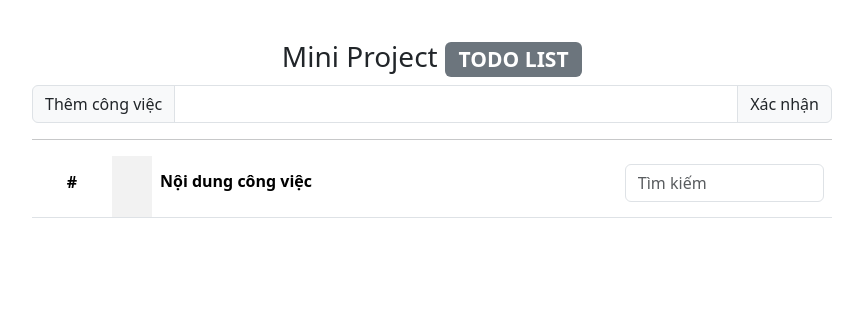
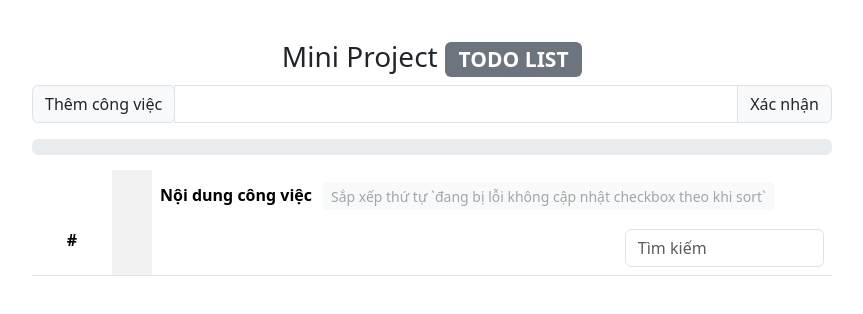
Before and after one commit to TtinTt/ra-learn-ractJs, a React (Create React App) app: page / in a window 1280 px wide. Shown: the top 314 px of the page, without its empty margins (208-1071 px from the left). Built offline with nearby package versions, Linux system fonts and the light colour scheme.

Commit message:
no message

```diff
--- a/src/App.css
+++ b/src/App.css
@@ -2,7 +2,7 @@
   text-align: center;
   width: 800px;
   margin: auto;
-  padding-top: 40px;
+  /* padding-top: 40px; */
 }
 .todovalue {
   float: left;
@@ -19,6 +19,51 @@
 .infoTodo {
   width: 100%;
 }
+.btn:hover {
+  box-shadow: rgba(100, 100, 111, 0.2) 0px 7px 29px 0px;
+}
+.progress {
+  margin-top: 5px !important;
+  margin-bottom: 10px;
+}
+.show {
+  color: #ffffff !important;
+  background: rgb(0, 93, 184) !important;
+  background: linear-gradient(
+    0deg,
+    rgb(34, 55, 195) 0%,
+    rgba(45, 129, 253, 1) 100%
+  ) !important;
+  --bs-alert-padding-y: 0.1rem !important;
+  margin-bottom: 5px !important;
+  margin-top: -10px !important;
+}
+
+td input {
+  cursor: auto;
+}
+#deleteBtn {
+  background-color: rgb(199, 199, 199);
+  color: white;
+}
+#deleteBtn:hover {
+  background-color: rgb(49, 49, 49) !important;
+  color: white !important;
+}
+.topPage {
+  position: fixed;
+  text-align: center;
+  width: 800px;
+  margin: auto;
+  margin-top: -80px;
+  padding-top: 120px;
+  background-color: white;
+  z-index: 10;
+}
+main {
+  padding-top: 170px;
+  width: 100%;
+}
 #time {
   display: inline-block;
   color: gray;
@@ -27,29 +72,34 @@
   padding-right: 5px;
   margin-bottom: 0;
 }
+
 .form-check-input {
   position: relative;
   top: 10px;
 }
 .infoTodo Button {
-  /* position: relative;
-  bottom: 5px; */
-  /* padding: -8px !important; */
   margin-left: 5px;
   float: right;
   font-size: 14px;
-  /* letter-spacing: 1px; */
   font-weight: 300;
   height: 30px;
-  /* padding-bottom: 9px; */
-  color: black;
-  background-color: #f8f9fa;
+  color: black !important;
+  background-color: #f8f9fa !important;
   border: 1px solid #e3e7ea !important;
 }
-@media (prefers-reduced-motion: no-preference) {
-  .App-logo {
-    animation: App-logo-spin infinite 20s linear;
-  }
+
+span button {
+  margin-left: 5px;
+  float: right;
+  font-size: 14px;
+  font-weight: 300;
+  height: 30px;
+  color: rgb(165, 165, 165) !important;
+  background-color: #f8f9fa !important;
+  border: 1px solid #ffffff !important;
+  position: relative;
+  top: -2px;
+  left: 5px;
 }
 
 .App-header {
--- a/src/App.js
+++ b/src/App.js
@@ -5,9 +5,10 @@ import Table from "react-bootstrap/Table";
 import Form from "react-bootstrap/Form";
 import InputGroup from "react-bootstrap/InputGroup";
 import Button from "react-bootstrap/Button";
-
+import ProgressBar from "react-bootstrap/ProgressBar";
 import { v4 as uuidv4 } from "uuid";
 import Badge from "react-bootstrap/Badge";
+import Alert from "react-bootstrap/Alert";
 
 class App extends React.Component {
   constructor() {
@@ -18,10 +19,37 @@ class App extends React.Component {
       todo: { content: "" },
       editID: "",
       editContent: "",
+      deleteID: "",
       valueSearch: "",
       todoListSearch: [],
+      loadingValue: "",
+      sort: true,
     };
   }
+  handleSort = () => {
+    let doneList = [];
+    let processingList = [];
+
+    this.state.todoList.forEach((item, index) => {
+      if (item.value == true) {
+        doneList.push(item);
+      } else {
+        processingList.push(item);
+      }
+    });
+
+    if (this.state.sort == true) {
+      this.setState({
+        todoList: processingList.concat(doneList),
+        sort: false,
+      });
+    } else {
+      this.setState({
+        todoList: doneList.concat(processingList),
+        sort: true,
+      });
+    }
+  };
 
   handleChange = async (event) => {
     let inputTodo = {};
@@ -65,7 +93,8 @@ class App extends React.Component {
       todoList: todoListPush,
     });
     await this.setState({ todo: { content: "" } });
-    console.log(inputTodo.id);
+    // console.log(inputTodo.id);
+    this.handleCheckLoading();
   };
 
   handleChangeEdit = async (event) => {
@@ -99,13 +128,44 @@ class App extends React.Component {
   handleSubmitEdit = async (event) => {
     event.preventDefault();
     let EditedList = this.state.todoList;
-    await EditedList.forEach((element) => {
+    EditedList.forEach((element) => {
       if (element.id == this.state.editID) {
         element.content = this.state.editContent;
       }
     });
     await this.setState({ todoList: EditedList });
     await this.setState({ editID: "", editContent: "" });
+
+    if (!this.state.valueSearch == "") {
+      let SearchList = [];
+      this.state.todoList.forEach((item) => {
+        if (
+          this.removeAccents(item.content)
+            .toUpperCase()
+            .includes(this.removeAccents(this.state.valueSearch).toUpperCase())
+        ) {
+          SearchList.push(item);
+        }
+      });
+
+      await this.setState({ todoListSearch: SearchList });
+    }
+  };
+
+  handleCheckLoading = async () => {
+    let count = 0;
+    this.state.todoList.forEach((item, index) => {
+      if (item.value == true) {
+        count = count + 1;
+      }
+    });
+
+    await this.setState({
+      loadingValue: (count / this.state.todoList.length) * 100,
+    });
+    console.log(this.state.loadingValue);
+    // console.log(count);
+    // console.log(this.state.todoList.length);
   };
 
   handleTickCheckbox = (event) => {
@@ -113,15 +173,15 @@ class App extends React.Component {
     ListUpdate.forEach((item, index) => {
       if (item.id == event.target.id) {
         item.value = !item.value;
-        if (item.value) {
+        if (item.value == true) {
           item.finishTime = [this.handleGettime()];
         } else {
           item.finishTime = "";
         }
       }
     });
-
     this.setState({ todoList: ListUpdate });
+    this.handleCheckLoading();
   };
 
   handleDelete = (event) => {
@@ -131,10 +191,30 @@ class App extends React.Component {
         ListDelete.splice(index, 1);
       }
     });
+    this.setState({ todoList: ListDelete });
 
-    this.setState({ todoList: ListDelete });
+    if (!this.state.valueSearch == "") {
+      let ListSearchDelete = this.state.todoListSearch;
+      ListSearchDelete.forEach((item, index) => {
+        if (item.id === event.target.name) {
+          ListSearchDelete.splice(index, 1);
+        }
+      });
+      this.setState({ todoListSearch: ListSearchDelete });
+    }
+
+    this.handleCheckLoading();
+    console.log(this.state.todoListSearch);
   };
 
+  handleSetDeleteID = (event) => {
+    this.setState({ deleteID: event.target.name });
+    console.log(this.setState.editID);
+  };
+
+  resetDeleteID = () => {
+    this.setState({ deleteID: "" });
+  };
   handleShowEdit = (event) => {
     this.setState({ editID: event.target.name });
     this.setState({ editContent: event.target.id });
@@ -143,16 +223,22 @@ class App extends React.Component {
   render() {
     return (
       <div className="App">
+        <div className="topPage">
+          {" "}
           <h3>
             Mini Project <Badge bg="secondary">TODO LIST</Badge>
           </h3>
           <form onSubmit={this.handleSubmit}>
             <InputGroup className="mb-3">
+              <label for="newtodo">
+                {" "}
                 <InputGroup.Text>Thêm công việc</InputGroup.Text>
+              </label>
               <Form.Control
                 value={this.state.todo.content}
                 onChange={this.handleChange}
                 aria-label="newtodo"
+                id="newtodo"
               />
               <InputGroup.Text
                 onClick={this.handleSubmit}
@@ -163,8 +249,23 @@ class App extends React.Component {
               </InputGroup.Text>
             </InputGroup>
           </form>
-
-        <hr></hr>
+          {this.state.loadingValue == 100 ? (
+            <Alert key="secondary" variant="secondary">
+              Bạn đã hoàn thành tất cả các công việc của mình!
+            </Alert>
+          ) : (
+            <ProgressBar animated now={this.state.loadingValue} />
+          )}
+          {/* {this.state.loadingValue == 100 ? (
+          <Alert key="secondary" variant="secondary">
+            Xin chúc mừng, bạn đã hoàn thành tất cả các công việc của mình!
+          </Alert>
+        ) : null}
+        <ProgressBar animated now={this.state.loadingValue} /> */}
+          {/* <hr></hr> */}
+        </div>
+        <main>
+          {" "}
           <Table striped="columns">
             <thead>
               <tr>
@@ -186,7 +287,22 @@ class App extends React.Component {
                       paddingTop: "5px",
                     }}
                   >
-                  Nội dung công việc
+                    Nội dung công việc{" "}
+                    <span>
+                      <Button
+                        onClick={this.handleSort}
+                        variant="secondary"
+                        size="sm"
+                        style={{
+                          position: "relative",
+                          top: "-2px",
+                          left: "5px",
+                        }}
+                      >
+                        Sắp xếp thứ tự `đang bị lỗi không cập nhật checkbox theo
+                        khi sort`
+                      </Button>
+                    </span>
                   </p>
                   <Form.Control
                     style={{
@@ -247,7 +363,7 @@ class App extends React.Component {
                                     id="buttonXN"
                                     name={item.id}
                                   >
-                                  Xác nhận
+                                    Cập nhật
                                   </InputGroup.Text>
                                 </InputGroup>
                               </form>
@@ -283,6 +399,7 @@ class App extends React.Component {
                               </p>
                             )}
 
+                            {this.state.deleteID == item.id ? (
                               <div className="infoTodo">
                                 <Button
                                   onClick={this.handleShowEdit}
@@ -293,16 +410,52 @@ class App extends React.Component {
                                 >
                                   Sửa
                                 </Button>
+
+                                <Button
+                                  onClick={this.resetDeleteID}
+                                  variant="secondary"
+                                  size="sm"
+                                  // name={item.id}
+                                >
+                                  Huỷ
+                                </Button>
+
                                 <Button
                                   onClick={this.handleDelete}
+                                  variant="secondary"
+                                  size="sm"
+                                  name={item.id}
+                                  id="deleteBtn"
+                                >
+                                  Xác nhận xoá
+                                </Button>
+
+                                <p id="time">{item.time}</p>
+                              </div>
+                            ) : (
+                              <div className="infoTodo">
+                                <Button
+                                  onClick={this.handleShowEdit}
+                                  variant="secondary"
+                                  size="sm"
+                                  id={item.content}
+                                  name={item.id}
+                                >
+                                  Sửa
+                                </Button>
+
+                                <Button
+                                  onClick={this.handleSetDeleteID}
                                   variant="secondary"
                                   size="sm"
                                   name={item.id}
                                 >
                                   Xóa
                                 </Button>
+
                                 <p id="time">{item.time}</p>
                               </div>
+                            )}
                           </td>
                         </tr>
                       );
@@ -351,7 +504,7 @@ class App extends React.Component {
                                     id="buttonXN"
                                     name={item.id}
                                   >
-                                  Xác nhận
+                                    Cập nhật
                                   </InputGroup.Text>
                                 </InputGroup>
                               </form>
@@ -387,6 +540,7 @@ class App extends React.Component {
                               </p>
                             )}
 
+                            {this.state.deleteID == item.id ? (
                               <div className="infoTodo">
                                 <Button
                                   onClick={this.handleShowEdit}
@@ -397,16 +551,52 @@ class App extends React.Component {
                                 >
                                   Sửa
                                 </Button>
+
+                                <Button
+                                  onClick={this.resetDeleteID}
+                                  variant="secondary"
+                                  size="sm"
+                                  // name={item.id}
+                                >
+                                  Huỷ
+                                </Button>
+
                                 <Button
                                   onClick={this.handleDelete}
+                                  variant="secondary"
+                                  size="sm"
+                                  name={item.id}
+                                  id="deleteBtn"
+                                >
+                                  Xác nhận xoá
+                                </Button>
+
+                                <p id="time">{item.time}</p>
+                              </div>
+                            ) : (
+                              <div className="infoTodo">
+                                <Button
+                                  onClick={this.handleShowEdit}
+                                  variant="secondary"
+                                  size="sm"
+                                  id={item.content}
+                                  name={item.id}
+                                >
+                                  Sửa
+                                </Button>
+
+                                <Button
+                                  onClick={this.handleSetDeleteID}
                                   variant="secondary"
                                   size="sm"
                                   name={item.id}
                                 >
                                   Xóa
                                 </Button>
+
                                 <p id="time">{item.time}</p>
                               </div>
+                            )}
                           </td>
                         </tr>
                       );
@@ -414,6 +604,7 @@ class App extends React.Component {
                   )}
             </tbody>
           </Table>
+        </main>
       </div>
     );
   }
```
Lines whose indentation alone changed are shown as unchanged.
